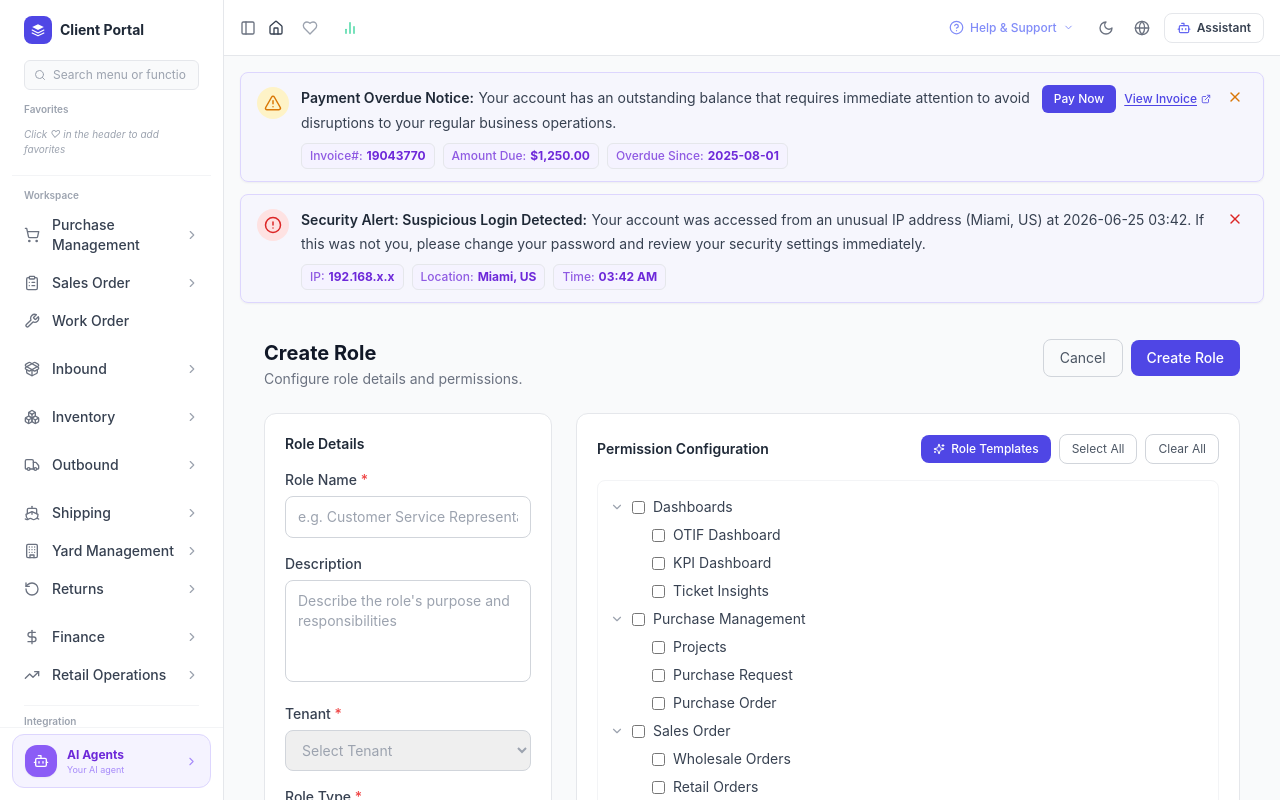
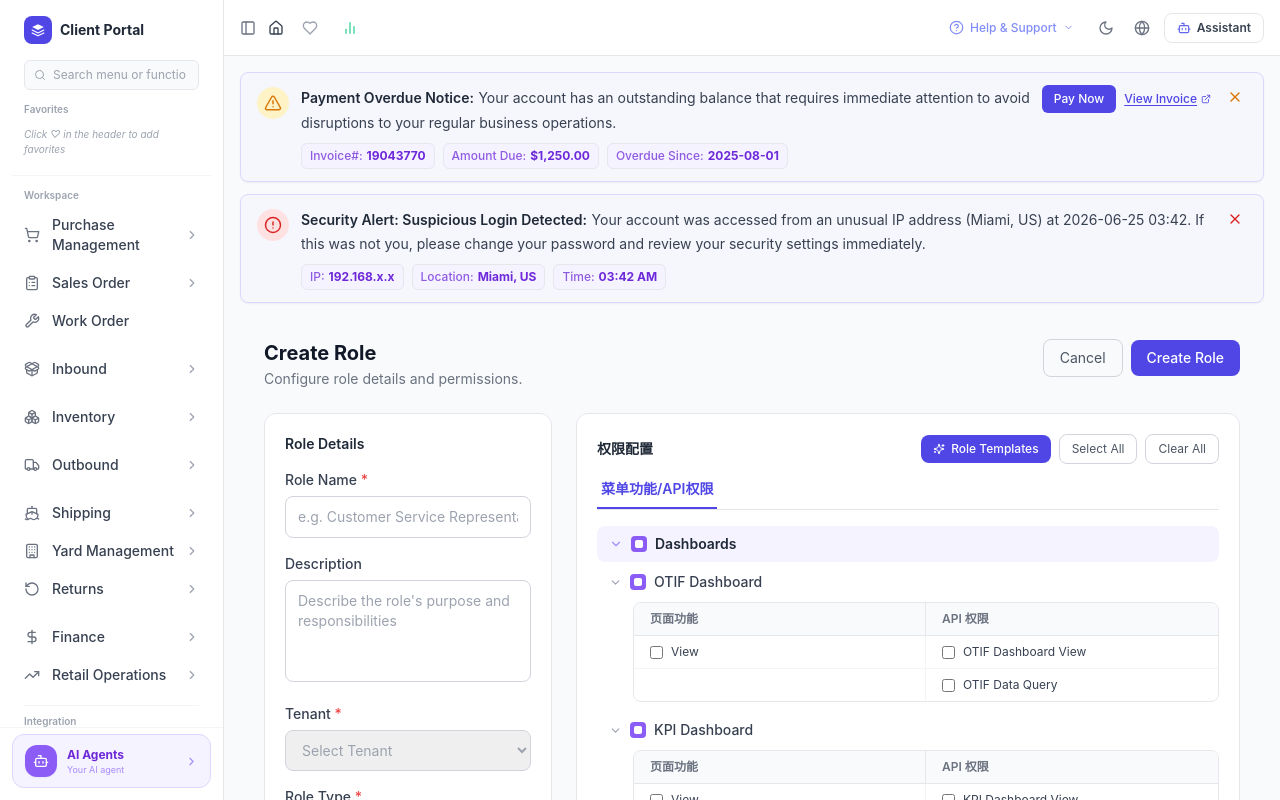
Before and after one commit to WYJade/CP-Announcement-management, a React (Vite) app: page /system/roles in a window 1280 px wide. Both pictures are taken after typing "Sample" into the empty fields and a click on the button "Create Role". Shown: the top 800 px of the page. Built offline with nearby package versions, Linux system fonts and the light colour scheme.

Commit message:
feat: Permission config two-column layout (页面功能/API权限), rename header to 权限配置

```diff
--- a/src/components/System/RoleManagement.tsx
+++ b/src/components/System/RoleManagement.tsx
@@ -12,7 +12,8 @@ interface PermissionNode {
   id: string
   label: string
   children?: PermissionNode[]
-  actions?: string[]
+  actions?: string[]        // 页面功能
+  apis?: string[]           // API权限
 }
 
 interface Role {
@@ -31,46 +32,46 @@ interface Role {
 const PERMISSION_TREE: PermissionNode[] = [
   {
     id: 'dashboards', label: 'Dashboards', children: [
-      { id: 'otif-dash', label: 'OTIF Dashboard', actions: ['View'] },
-      { id: 'kpi-dash', label: 'KPI Dashboard', actions: ['View', 'Create Project'] },
-      { id: 'ticket-insights', label: 'Ticket Insights', actions: ['View'] },
+      { id: 'otif-dash', label: 'OTIF Dashboard', actions: ['View'], apis: ['OTIF Dashboard View', 'OTIF Data Query'] },
+      { id: 'kpi-dash', label: 'KPI Dashboard', actions: ['View', 'Create Project'], apis: ['KPI Dashboard View', 'KPI Order Summary Query', 'Create KPI Project'] },
+      { id: 'ticket-insights', label: 'Ticket Insights', actions: ['View'], apis: ['Ticket Insights Query'] },
     ],
   },
   {
     id: 'purchase-mgmt', label: 'Purchase Management', children: [
-      { id: 'projects', label: 'Projects', actions: ['View'] },
-      { id: 'purchase-request', label: 'Purchase Request', actions: ['View', 'Add New'] },
-      { id: 'purchase-order', label: 'Purchase Order', actions: ['View', 'Add New', 'Edit'] },
+      { id: 'projects', label: 'Projects', actions: ['View'], apis: ['Project List Query'] },
+      { id: 'purchase-request', label: 'Purchase Request', actions: ['View', 'Add New'], apis: ['Purchase Request Query', 'Create Purchase Request'] },
+      { id: 'purchase-order', label: 'Purchase Order', actions: ['View', 'Add New', 'Edit'], apis: ['Purchase Order Query', 'Create Purchase Order', 'Update Purchase Order'] },
     ],
   },
   {
     id: 'sales-order', label: 'Sales Order', children: [
-      { id: 'wholesale', label: 'Wholesale Orders', actions: ['View', 'Export'] },
-      { id: 'retail', label: 'Retail Orders', actions: ['View', 'Export'] },
+      { id: 'wholesale', label: 'Wholesale Orders', actions: ['View', 'Export'], apis: ['Wholesale Order Query', 'Export Wholesale Orders'] },
+      { id: 'retail', label: 'Retail Orders', actions: ['View', 'Export'], apis: ['Retail Order Query', 'Export Retail Orders'] },
     ],
   },
   {
     id: 'inbound', label: 'Inbound', children: [
-      { id: 'inbound-inquiry', label: 'Inquiry', actions: ['View', 'Export'] },
-      { id: 'receipt-entry', label: 'Receipt Entry', actions: ['View', 'Add New'] },
+      { id: 'inbound-inquiry', label: 'Inquiry', actions: ['View', 'Export'], apis: ['Inbound Receipt Query', 'Inbound SKU Detail Query', 'Export Inbound Inquiry Details'] },
+      { id: 'receipt-entry', label: 'Receipt Entry', actions: ['View', 'Add New'], apis: ['Receipt Entry Query', 'Create Receipt Entry', 'Receipt Item Detail Query'] },
     ],
   },
   {
     id: 'inventory', label: 'Inventory', children: [
-      { id: 'inventory-activity', label: 'Inventory Activity', actions: ['View', 'Export'] },
-      { id: 'item-master', label: 'Item Master', actions: ['View'] },
+      { id: 'inventory-activity', label: 'Inventory Activity', actions: ['View', 'Export'], apis: ['Inventory Activity Query', 'Export Inventory Activity'] },
+      { id: 'item-master', label: 'Item Master', actions: ['View'], apis: ['Item Master Query', 'Item Detail Query'] },
     ],
   },
   {
     id: 'outbound', label: 'Outbound', children: [
-      { id: 'outbound-inquiry', label: 'Inquiry', actions: ['View', 'Export'] },
-      { id: 'freight-quote', label: 'Freight Quote', actions: ['View', 'Create'] },
+      { id: 'outbound-inquiry', label: 'Inquiry', actions: ['View', 'Export'], apis: ['Outbound Order Query', 'Export Outbound Inquiry', 'Outbound Order Detail Query'] },
+      { id: 'freight-quote', label: 'Freight Quote', actions: ['View', 'Create'], apis: ['Freight Quote Query', 'Create Freight Quote', 'Freight Rate Query'] },
     ],
   },
   {
     id: 'finance', label: 'Finance', children: [
-      { id: 'invoice', label: 'Invoice', actions: ['View', 'Pay', 'Export'] },
-      { id: 'claim', label: 'Claim', actions: ['View', 'Create'] },
+      { id: 'invoice', label: 'Invoice', actions: ['View', 'Pay', 'Export'], apis: ['Invoice List Query', 'Invoice Detail Query', 'Pay Invoice', 'Export Invoice'] },
+      { id: 'claim', label: 'Claim', actions: ['View', 'Create'], apis: ['Claim List Query', 'Claim Detail Query', 'File New Claim'] },
     ],
   },
 ]
@@ -104,6 +105,8 @@ const INITIAL_ROLES: Role[] = [
 ]
 
 // ─── Permission tree node component ──────────────────────────────────────────
+// Top-level (depth=0): section header with expand/collapse + checkbox
+// Second-level (depth=1): sub-menu label + two-column table (页面功能 | API权限)
 function PermNode({
   node, depth = 0, checked, onToggle,
 }: {
@@ -112,56 +115,98 @@ function PermNode({
   checked: Set<string>
   onToggle: (id: string) => void
 }) {
-  const [expanded, setExpanded] = useState(depth === 0)
+  const [expanded, setExpanded] = useState(true)
   const hasChildren = !!node.children?.length
+  const isTopLevel = depth === 0
+  const hasActions = !!node.actions?.length
+  const hasApis = !!node.apis?.length
 
+  if (isTopLevel) {
     return (
-    <div style={{ marginLeft: depth * 20 }}>
-      <div className="flex items-center gap-2 py-1">
-        {hasChildren ? (
-          <button onClick={() => setExpanded(v => !v)} className="text-gray-400 hover:text-gray-600 transition-colors">
+      <div className="mb-2">
+        {/* Top-level header row — purple-tinted */}
+        <div className="flex items-center gap-2 py-2 px-3 bg-violet-50 rounded-lg mb-1">
+          <button onClick={() => setExpanded(v => !v)} className="text-violet-400 hover:text-violet-600 transition-colors">
             {expanded ? <ChevronDown size={14} /> : <ChevronRight size={14} />}
           </button>
-        ) : <span className="w-3.5" />}
-        <input
-          type="checkbox"
-          checked={checked.has(node.id)}
-          onChange={() => onToggle(node.id)}
-          className="rounded border-gray-300 text-primary-600 focus:ring-primary-400"
-        />
-        <span className="text-sm text-gray-700">{node.label}</span>
+          <div className="w-4 h-4 rounded bg-violet-500 shrink-0 flex items-center justify-center">
+            <div className="w-2 h-2 bg-white rounded-sm" />
           </div>
-      {hasChildren && expanded && (
-        <div>
+          <span className="text-sm font-semibold text-gray-800">{node.label}</span>
+        </div>
+        {expanded && hasChildren && (
+          <div className="pl-3">
             {node.children!.map(child => (
-            <PermNode key={child.id} node={child} depth={depth + 1} checked={checked} onToggle={onToggle} />
-          ))}
-          {/* Action checkboxes */}
-          {node.actions?.map(action => (
-            <div key={action} className="flex items-center gap-2 py-0.5" style={{ marginLeft: (depth + 2) * 20 }}>
-              <input
-                type="checkbox"
-                checked={checked.has(`${node.id}:${action}`)}
-                onChange={() => onToggle(`${node.id}:${action}`)}
-                className="rounded border-gray-300 text-primary-600 focus:ring-primary-400"
-              />
-              <span className="text-xs text-gray-500">{action}</span>
-            </div>
+              <PermNode key={child.id} node={child} depth={1} checked={checked} onToggle={onToggle} />
             ))}
           </div>
         )}
-      {/* Action checkboxes for leaf nodes */}
-      {!hasChildren && node.actions && expanded && node.actions.map(action => (
-        <div key={action} className="flex items-center gap-2 py-0.5" style={{ marginLeft: (depth + 1) * 20 }}>
+      </div>
+    )
+  }
+
+  // Leaf / second-level node
+  return (
+    <div className="mb-3">
+      {/* Sub-menu label row */}
+      <div className="flex items-center gap-2 py-1.5 mb-1">
+        <button onClick={() => setExpanded(v => !v)} className="text-gray-400 hover:text-gray-600 transition-colors">
+          {expanded ? <ChevronDown size={13} /> : <ChevronRight size={13} />}
+        </button>
+        <div className="w-4 h-4 rounded bg-violet-500 shrink-0 flex items-center justify-center">
+          <div className="w-2 h-2 bg-white rounded-sm" />
+        </div>
+        <span className="text-sm text-gray-700 font-medium">{node.label}</span>
+      </div>
+
+      {/* Two-column table for actions + apis */}
+      {expanded && (hasActions || hasApis) && (
+        <div className="ml-6 border border-gray-200 rounded-lg overflow-hidden">
+          {/* Column headers */}
+          <div className="grid grid-cols-2 border-b border-gray-200 bg-gray-50">
+            <div className="px-4 py-2 text-xs font-semibold text-gray-500 border-r border-gray-200">页面功能</div>
+            <div className="px-4 py-2 text-xs font-semibold text-gray-500">API 权限</div>
+          </div>
+          {/* Rows — zip actions and apis side by side */}
+          {(() => {
+            const acts = node.actions ?? []
+            const apis = node.apis ?? []
+            const maxLen = Math.max(acts.length, apis.length)
+            return Array.from({ length: maxLen }).map((_, i) => (
+              <div key={i} className={`grid grid-cols-2 ${i < maxLen - 1 ? 'border-b border-gray-100' : ''}`}>
+                {/* 页面功能 cell */}
+                <div className="px-4 py-2 border-r border-gray-100 flex items-center gap-2">
+                  {acts[i] !== undefined ? (
+                    <>
                       <input
                         type="checkbox"
-            checked={checked.has(`${node.id}:${action}`)}
-            onChange={() => onToggle(`${node.id}:${action}`)}
-            className="rounded border-gray-300 text-primary-600 focus:ring-primary-400"
+                        checked={checked.has(`${node.id}:action:${acts[i]}`)}
+                        onChange={() => onToggle(`${node.id}:action:${acts[i]}`)}
+                        className="rounded border-gray-300 text-violet-600 focus:ring-violet-400"
                       />
-          <span className="text-xs text-gray-500">{action}</span>
+                      <span className="text-xs text-gray-700">{acts[i]}</span>
+                    </>
+                  ) : null}
                 </div>
-      ))}
+                {/* API权限 cell */}
+                <div className="px-4 py-2 flex items-center gap-2">
+                  {apis[i] !== undefined ? (
+                    <>
+                      <input
+                        type="checkbox"
+                        checked={checked.has(`${node.id}:api:${apis[i]}`)}
+                        onChange={() => onToggle(`${node.id}:api:${apis[i]}`)}
+                        className="rounded border-gray-300 text-violet-600 focus:ring-violet-400"
+                      />
+                      <span className="text-xs text-gray-700">{apis[i]}</span>
+                    </>
+                  ) : null}
+                </div>
+              </div>
+            ))
+          })()}
+        </div>
+      )}
     </div>
   )
 }
@@ -317,8 +362,9 @@ function RoleForm({
         {/* Right — Permission Configuration */}
         <div className="flex-1 min-w-0">
           <div className="bg-white border border-gray-200 rounded-xl p-5 h-full flex flex-col">
-            <div className="flex items-center justify-between mb-4">
-              <h2 className="text-sm font-semibold text-gray-800">Permission Configuration</h2>
+            {/* Header */}
+            <div className="flex items-center justify-between mb-3">
+              <h2 className="text-sm font-semibold text-gray-800">权限配置</h2>
               <div className="flex items-center gap-2">
                 <button className="flex items-center gap-1.5 px-3 py-1.5 text-xs text-white bg-primary-600 rounded-lg hover:bg-primary-700 font-medium">
                   <Sparkles size={12} /> Role Templates
@@ -327,7 +373,12 @@ function RoleForm({
                   onClick={() => {
                     const all = new Set<string>()
                     const addAll = (nodes: PermissionNode[]) => {
-                      nodes.forEach(n => { all.add(n.id); n.actions?.forEach(a => all.add(`${n.id}:${a}`)); if (n.children) addAll(n.children) })
+                      nodes.forEach(n => {
+                        all.add(n.id)
+                        n.actions?.forEach(a => all.add(`${n.id}:action:${a}`))
+                        n.apis?.forEach(a => all.add(`${n.id}:api:${a}`))
+                        if (n.children) addAll(n.children)
+                      })
                     }
                     addAll(PERMISSION_TREE)
                     setChecked(all)
@@ -342,7 +393,16 @@ function RoleForm({
                 </button>
               </div>
             </div>
-            <div className="flex-1 overflow-y-auto border border-gray-100 rounded-lg p-3">
+
+            {/* Fixed tab: 菜单功能/API权限 */}
+            <div className="border-b border-gray-200 mb-4">
+              <div className="inline-block px-1 pb-2 text-sm font-semibold text-primary-600 border-b-2 border-primary-600">
+                菜单功能/API权限
+              </div>
+            </div>
+
+            {/* Permission tree */}
+            <div className="flex-1 overflow-y-auto">
               {PERMISSION_TREE.map(node => (
                 <PermNode key={node.id} node={node} checked={checked} onToggle={toggle} />
               ))}
```
Lines whose indentation alone changed are shown as unchanged.
